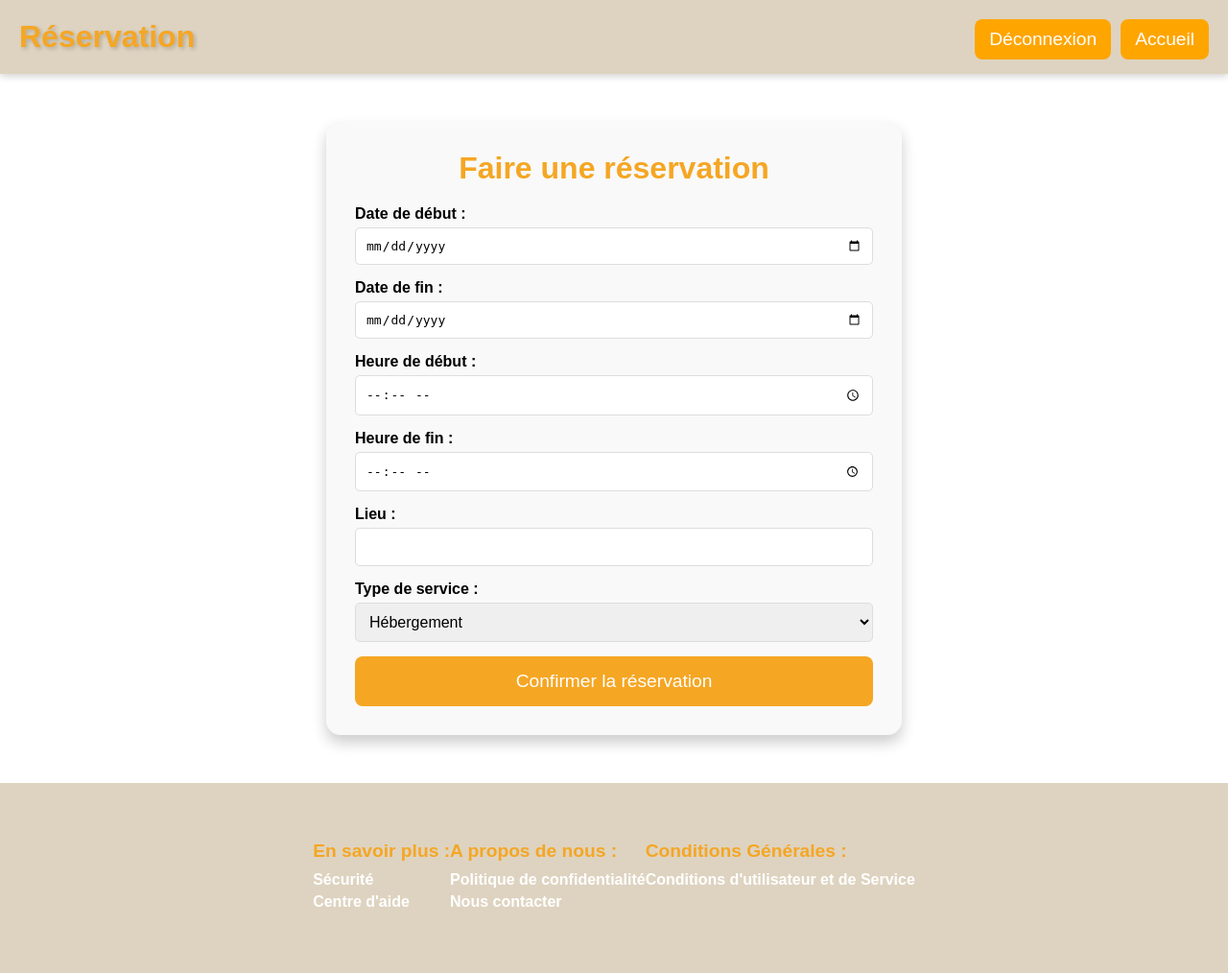
After one commit to tchamalat/Gardien-des-animaux, a PHP site: page /projet/reservation.php in a window 1280 px wide. The commit adds this page. Shown: the whole page at 96% size. Run offline with PHP 8.4, Linux system fonts and the light colour scheme.

Commit message:
Add files via upload

```diff
--- a/conditions.php
+++ b/conditions.php
@@ -159,7 +159,7 @@ include 'config.php';
 
     <h2>5. Confidentialité</h2>
 <p>
-    Votre vie privée est une priorité pour <strong>Gardien-des-animaux.fr</strong>. Nous collectons et utilisons vos données personnelles conformément à notre <a href="#">Politique de Confidentialité</a>, qui décrit en détail :
+    Votre vie privée est une priorité pour <strong>Gardien-des-animaux.fr</strong>. Nous collectons et utilisons vos données personnelles conformément à notre <a href="confidentialite.php">Politique de Confidentialité</a>, qui décrit en détail :
 </p>
 <ul>
     <li>
--- a/config.php
+++ b/config.php
@@ -1,8 +1,8 @@
 <?php
-$servername = "localhost";
-$username = "gardien";
-$password = "G@rdien-des-chiens";
-$dbname = "gardiendb";
+$servername = "localhost:3308";
+$username = "root";
+$password = "";
+$dbname = "web";
 
 $conn = new mysqli($servername, $username, $password, $dbname);
 
--- /dev/null
+++ b/reservation.php
@@ -0,0 +1,221 @@
+<?php
+include 'config.php';
+session_start();
+
+$message_confirmation = ''; // Variable pour stocker le message de confirmation
+
+// Vérification si un gardien est sélectionné
+if (isset($_GET['gardien_id'])) {
+    $gardien_id = $_GET['gardien_id'];
+    $_SESSION['selected_gardien'] = $gardien_id;
+
+    // Récupérer les informations du gardien depuis la base de données
+    $sql = "SELECT nom_utilisateur, ville, service, budget_min, budget_max FROM creation_compte WHERE id = ? AND role = 0";
+    $stmt = $conn->prepare($sql);
+    $stmt->bind_param("i", $gardien_id);
+    $stmt->execute();
+    $result = $stmt->get_result();
+
+    if ($result->num_rows > 0) {
+        $gardien_info = $result->fetch_assoc();
+    } else {
+        die("Gardien introuvable ou non valide !");
+    }
+
+    $stmt->close();
+} elseif ($_SERVER['REQUEST_METHOD'] === 'POST' && isset($_SESSION['selected_gardien'])) {
+    $gardien_id = $_SESSION['selected_gardien'];
+    $proprietaire_id = $_SESSION['user_id'];
+    $date_debut = $_POST['date_debut'];
+    $date_fin = $_POST['date_fin'];
+    $heure_debut = $_POST['heure_debut'];
+    $heure_fin = $_POST['heure_fin'];
+    $lieu = $_POST['lieu'];
+    $type = $_POST['type'];
+
+    if (!$date_debut || !$date_fin || !$heure_debut || !$heure_fin || !$lieu || !$type) {
+        die("Tous les champs doivent être renseignés !");
+    }
+
+    $sql = "INSERT INTO reservation (gardien_id, id_utilisateur, date_debut, date_fin, lieu, type, heure_debut, heure_fin)
+            VALUES (?, ?, ?, ?, ?, ?, ?, ?)";
+
+    $stmt = $conn->prepare($sql);
+    $stmt->bind_param("iissssss", $gardien_id, $proprietaire_id, $date_debut, $date_fin, $lieu, $type, $heure_debut, $heure_fin);
+
+    if ($stmt->execute()) {
+        // Utilisation du nom du gardien dans le message de confirmation
+        $message_confirmation = "Votre réservation a été effectuée avec succès pour le gardien !";
+        unset($_SESSION['selected_gardien']);
+    } else {
+        $message_confirmation = "Erreur lors de la réservation : " . $stmt->error;
+    }
+
+    $stmt->close();
+    $conn->close();
+}
+?>
+
+<!DOCTYPE html>
+<html lang="fr">
+<head>
+    <meta charset="UTF-8">
+    <meta name="viewport" content="width=device-width, initial-scale=1.0">
+    <title>Réservation</title>
+    <link rel="stylesheet" href="styles.css">
+    <style>
+        .reservation-container {
+            background-color: #f9f9f9;
+            padding: 30px;
+            border-radius: 15px;
+            max-width: 600px;
+            margin: 50px auto;
+            box-shadow: 0 8px 15px rgba(0, 0, 0, 0.2);
+        }
+
+        .reservation-container h1, .reservation-container h2 {
+            text-align: center;
+            color: #f5a623;
+            margin-bottom: 20px;
+        }
+
+        .reservation-details {
+            background-color: #fff;
+            padding: 20px;
+            border-radius: 10px;
+            box-shadow: 0 4px 10px rgba(0, 0, 0, 0.1);
+            margin-bottom: 20px;
+        }
+
+        .reservation-details p {
+            margin: 10px 0;
+            font-size: 1em;
+        }
+
+        .reservation-form label {
+            font-weight: bold;
+            margin-bottom: 5px;
+            display: block;
+        }
+
+        .reservation-form input, .reservation-form select {
+            width: 100%;
+            padding: 10px;
+            margin-bottom: 15px;
+            border: 1px solid #ddd;
+            border-radius: 5px;
+            font-size: 1em;
+        }
+
+        .reservation-form button {
+            background-color: #f5a623;
+            color: white;
+            border: none;
+            padding: 15px;
+            font-size: 1.2em;
+            border-radius: 8px;
+            cursor: pointer;
+            width: 100%;
+            transition: background-color 0.3s ease, transform 0.3s ease;
+        }
+
+        .reservation-form button:hover {
+            background-color: #ff7f00;
+            transform: scale(1.05);
+        }
+
+        .confirmation-message {
+            background-color: #e6ffe6;
+            color: #2c7a2c;
+            border: 1px solid #2c7a2c;
+            border-radius: 10px;
+            padding: 20px;
+            margin: 20px auto;
+            text-align: center;
+            font-size: 1.2em;
+        }
+    </style>
+</head>
+<body>
+
+<header>
+    <h1>Réservation</h1>
+    <div class="auth-buttons">
+        <button class="btn" onclick="window.location.href='logout.php'">Déconnexion</button>
+        <button class="btn" onclick="window.location.href='index_connect.php'">Accueil</button>
+    </div>
+</header>
+
+<div class="reservation-container">
+    <h1>Faire une réservation</h1>
+
+    <?php if (!empty($message_confirmation)): ?>
+        <div class="confirmation-message">
+            <?php echo $message_confirmation; ?>
+        </div>
+    <?php endif; ?>
+
+    <?php if (isset($gardien_info)): ?>
+        <h2>Informations sur le gardien</h2>
+        <div class="reservation-details">
+            <p><strong>Nom :</strong> <?php echo htmlspecialchars($gardien_info['nom_utilisateur']); ?></p>
+            <p><strong>Ville :</strong> <?php echo htmlspecialchars($gardien_info['ville']); ?></p>
+            <p><strong>Service :</strong> <?php echo htmlspecialchars($gardien_info['service']); ?></p>
+            <p><strong>Budget :</strong> <?php echo htmlspecialchars($gardien_info['budget_min']); ?>€ - <?php echo htmlspecialchars($gardien_info['budget_max']); ?>€</p>
+        </div>
+    <?php endif; ?>
+
+    <form action="reservation.php" method="POST" class="reservation-form">
+        <label for="date_debut">Date de début :</label>
+        <input type="date" name="date_debut" id="date_debut" required>
+
+        <label for="date_fin">Date de fin :</label>
+        <input type="date" name="date_fin" id="date_fin" required>
+
+        <label for="heure_debut">Heure de début :</label>
+        <input type="time" name="heure_debut" id="heure_debut" required>
+
+        <label for="heure_fin">Heure de fin :</label>
+        <input type="time" name="heure_fin" id="heure_fin" required>
+
+        <label for="lieu">Lieu :</label>
+        <input type="text" name="lieu" id="lieu" required>
+
+        <label for="type">Type de service :</label>
+        <select name="type" id="type" required>
+            <option value="Hébergement">Hébergement</option>
+            <option value="Promenade">Promenade</option>
+            <option value="Garde à domicile">Garde à domicile</option>
+        </select>
+
+        <button type="submit">Confirmer la réservation</button>
+    </form>
+</div>
+
+<footer>
+    <div class="footer-links">
+        <div>
+            <h4>En savoir plus :</h4>
+            <ul>
+                <li><a href="securite.php">Sécurité</a></li>
+                <li><a href="aide.php">Centre d'aide</a></li>
+            </ul>
+        </div>
+        <div>
+            <h4>A propos de nous :</h4>
+            <ul>
+                <li><a href="confidentialite.php">Politique de confidentialité</a></li>
+                <li><a href="contact.php">Nous contacter</a></li>
+            </ul>
+        </div>
+        <div>
+            <h4>Conditions Générales :</h4>
+            <ul>
+                <li><a href="conditions.php">Conditions d'utilisateur et de Service</a></li>
+            </ul>
+        </div>
+    </div>
+</footer>
+
+</body>
+</html>
```
Also changed, not shown: forgot_password.php (+4 -4 lines), resultats_recherche.php (+6 -1 lines), styles.css (+32 -3 lines).
